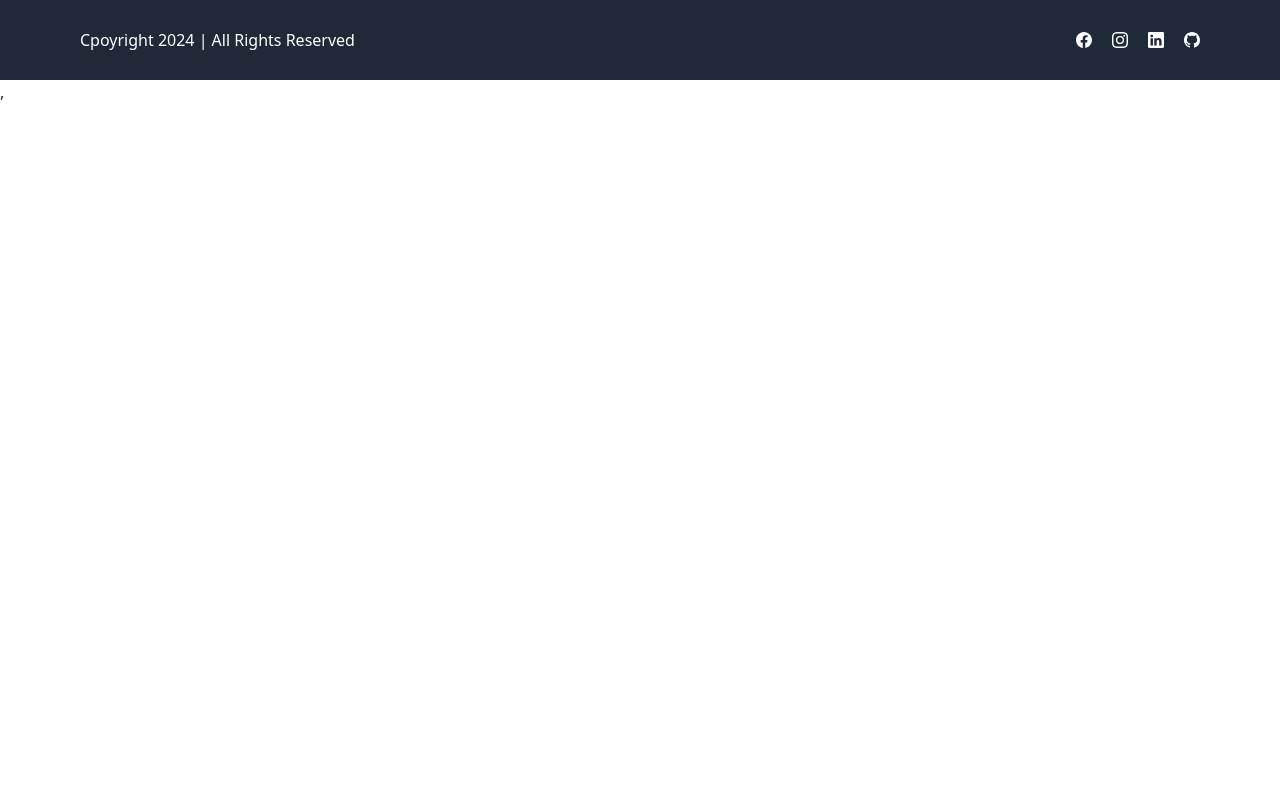
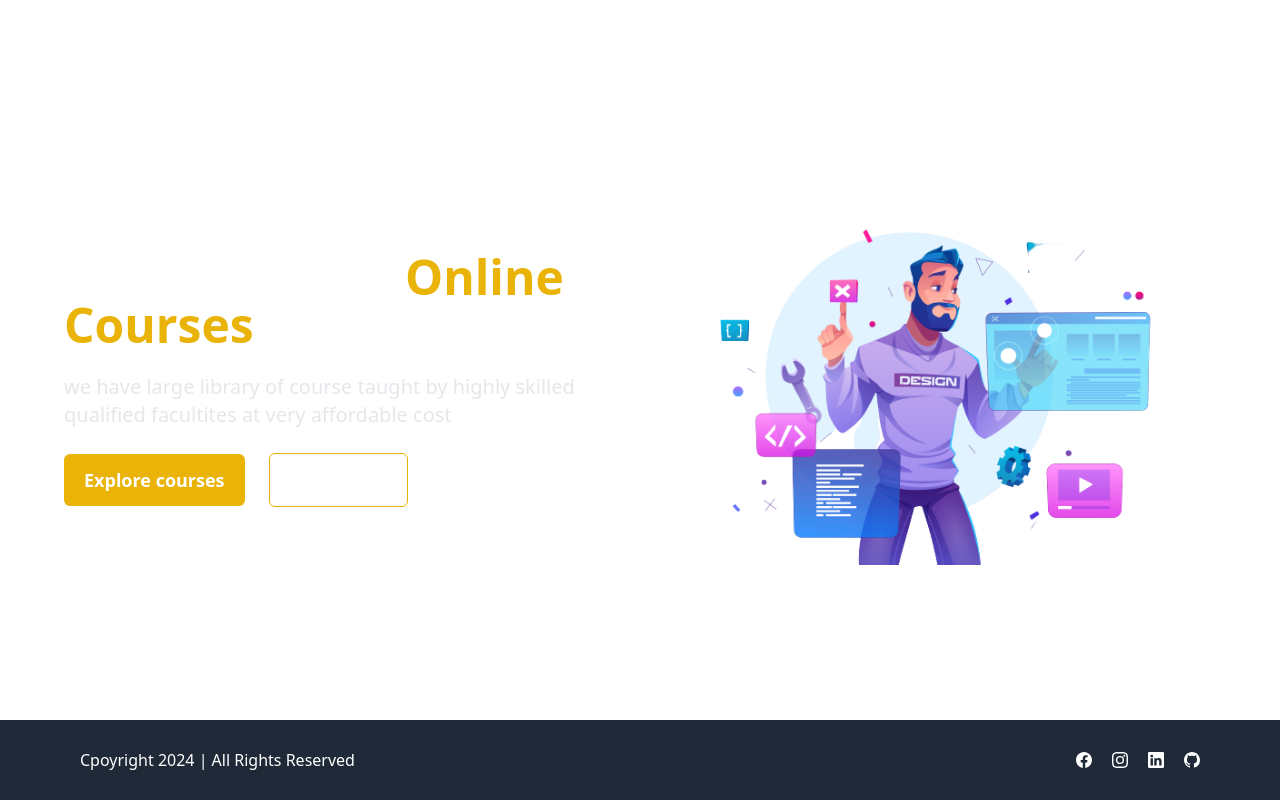
Before and after one commit to Vishu0106/LMS-Frontend, a React (Vite) app: page / in a window 1280 px wide. Built offline with nearby package versions, Linux system fonts and the light colour scheme.

Commit message:
Added basic layout and integrated to homepage

```diff
--- a/src/App.jsx
+++ b/src/App.jsx
@@ -2,13 +2,17 @@
 import './App.css'
 import{ toast} from 'react-hot-toast'
 import Footer from './components/footer'
+import {Routes,Route} from 'react-router-dom'
+import Home from './pages/Home'
 
 function App() {
 
   return (
-    <>
-    <Footer/>
-    </>
+    <Routes>
+
+        <Route path='/' element={<Home/>}/>
+
+    </Routes>
   )
 }
 
--- /dev/null
+++ b/src/layouts/HomeLayout.jsx
@@ -0,0 +1,57 @@
+import Footer from "../components/footer";
+import {FiMenu} from 'react-icons/fi'
+import { Link } from "react-router-dom";
+import {AiFillCloseCircle} from 'react-icons/ai'
+import { BsFillUsbCFill } from "react-icons/bs";
+function HomeLayout({ children }) {
+
+    function chageWidth() {
+        const drawerSide = document.getElementsByClassName("drawer-side");
+        drawerSide[0].style.width = 'auto';
+    }
+    function closeDrawer() {
+        const element = document.getElementsByClassName("drawer-toggle");
+        element[0].checked = false;
+        const drawerSide = document.getElementsByClassName("drawer-side");
+        drawerSide[0].style.width = '0';
+
+    }
+    return(
+        <div className="min-h-[90vh] ">
+            <div className="drawer absolute left-0 z-50 w-full">
+                <input id='my-drawer' type="checkbox" className="drawer-toggle" />
+                <div className="drawer-content">
+                    <label htmlFor="my-drawer">
+                        <FiMenu onClick={chageWidth} size={"32px"} className="font-bold text-white m-4"/>
+                    </label>
+                </div>
+                <div className="drawer-side w-0 transition-all ease-in-out duration-300">
+                    <label htmlFor="my-drawer" className="drawer-overlay"></label>
+                    <ul className="menu p-4 w-40 sm:w-80 bg-base-200 text-base-content relative">
+                        <li className="w-fit absolute right-2 z-50">
+                            <button onClick={closeDrawer}>
+                            <AiFillCloseCircle size={24}/>
+                            </button>
+                        </li>
+                        <li>
+                            <Link to='/'>Home</Link>
+                        </li>
+                        <li>
+                            <Link to='/about'>About</Link>
+                        </li>
+                        <li>
+                            <Link to='/contact'>Contact</Link>
+                        </li>
+                        <li>
+                            <Link to='/courses'>Courses</Link>
+                        </li>
+                    </ul>
+                </div>
+            </div>
+            {children}
+            <Footer/>
+        </div>
+    );
+}
+
+export default HomeLayout;
--- a/src/main.jsx
+++ b/src/main.jsx
@@ -16,7 +16,7 @@
     <BrowserRouter>
     <App />
     <Toaster />
-    </BrowserRouter>,
+    </BrowserRouter>
     </Provider>
 
 )
--- /dev/null
+++ b/src/pages/Home.jsx
@@ -0,0 +1,37 @@
+import HomeLayout from "../layouts/HomeLayout.jsx";
+import { Link } from "react-router-dom";
+import homeMainImage from '../assets/images/homePageMainImage.png'
+
+function Home() {
+    return(
+
+        <HomeLayout>
+            <div className="pt-10 text-white flex items-center justify-center gap-10 mx-16 h-[90vh]">
+                <div className="w-1/2 space-y-6">
+                    <h1 className="text-5xl font-semibold">Fond out best <span className="text-yellow-500 font-bold">Online Courses</span></h1>
+                    <p className="text-xl text-gray-200">
+                        we have large library of course taught by highly skilled qualified facultites at very affordable cost
+                    </p>
+                    <div className="space-x-6">
+                        <Link to='/courses'>
+                            <button className="bg-yellow-500 py-3 px-5 rounded-md font-semibold text-lg cursor-pointer
+                            hover:bg-yellow-600 transition-all ease-in-out">
+                                Explore courses
+                            </button>
+                        </Link>
+                        <Link to='/contact'>
+                            <button className="border border-yellow-500 px-5 py-3 rounded-md font-semibold text-lg cursor-pointer">
+                                Contact Us
+                            </button>
+                        </Link>
+                    </div>
+                </div>
+                <div className="w-1/2 flex items-center justify-center">
+                    <img src={homeMainImage} alt="Home-Image" />
+                </div>
+            </div>
+        </HomeLayout>
+    )
+}
+
+export default Home;
```
Also changed, not shown: src/assets/images/homePageMainImage.png (added).
